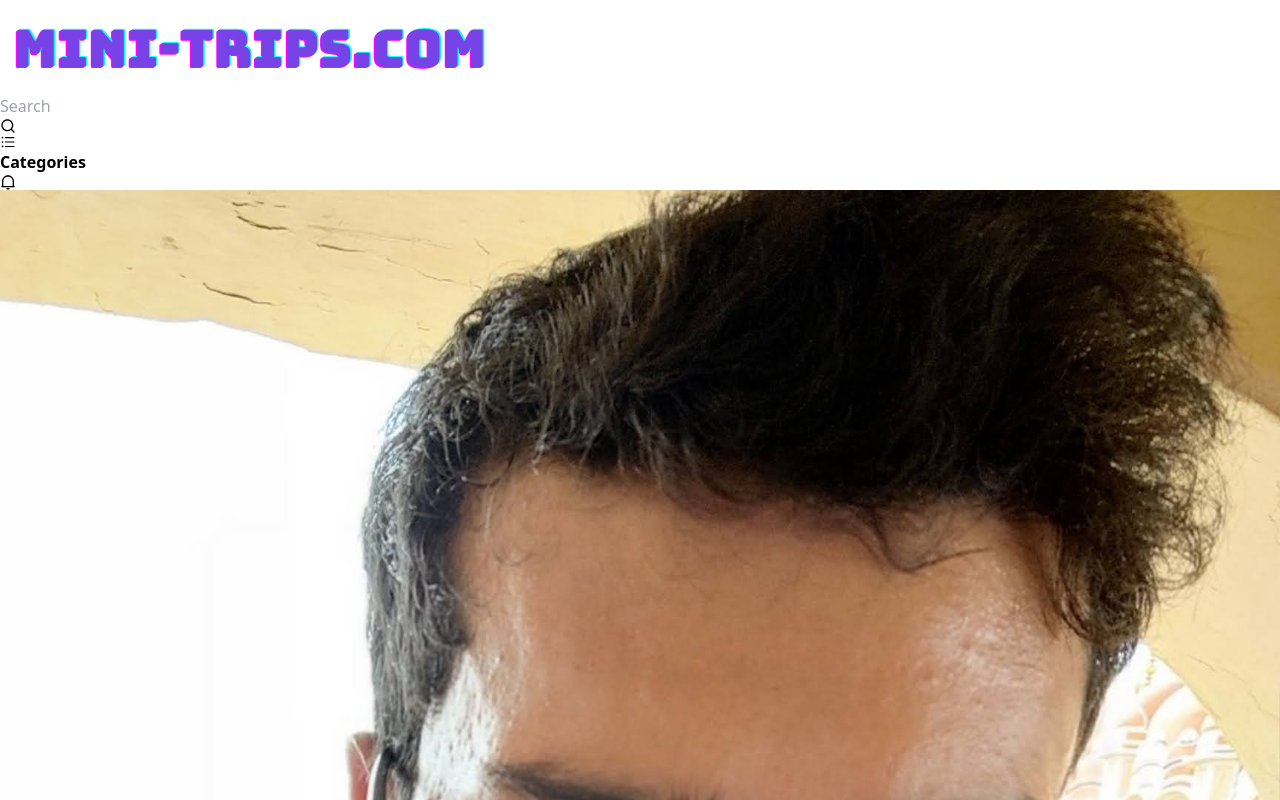
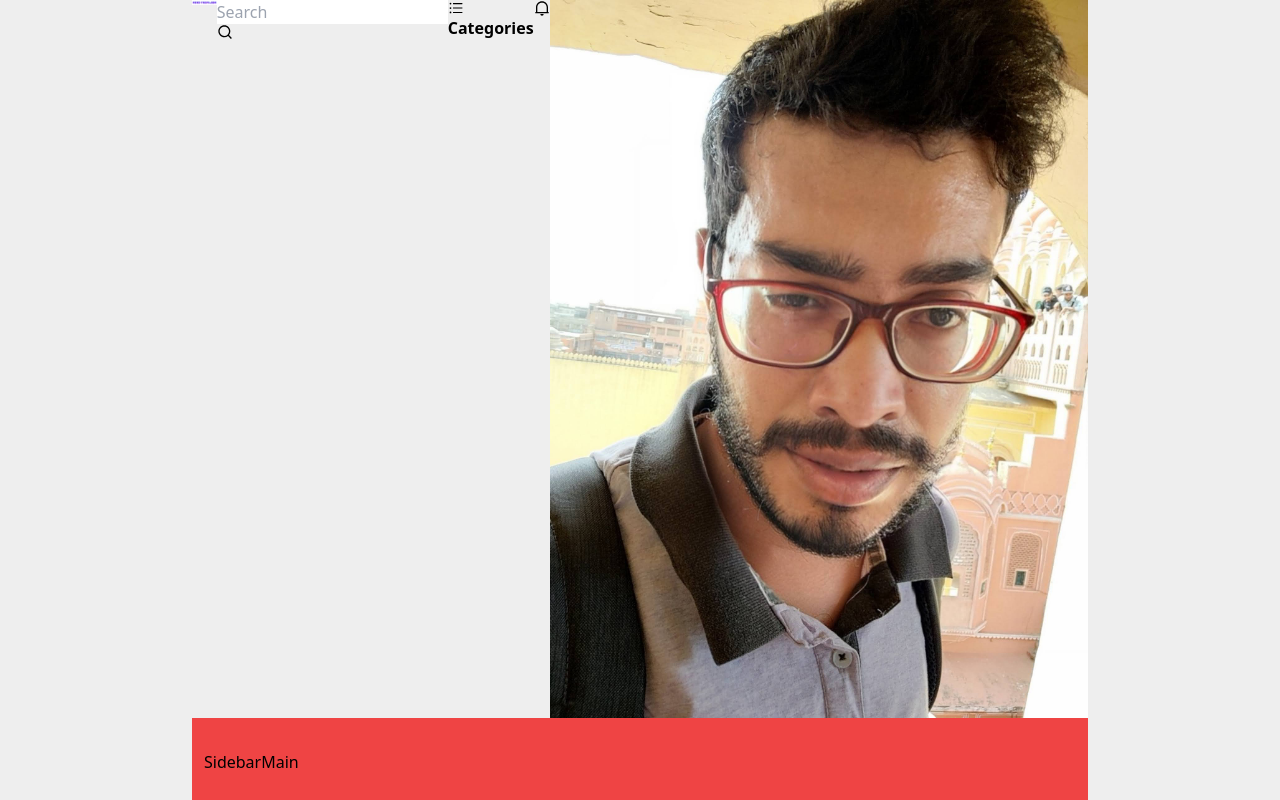
Before and after one commit to zFunx/orufy-tech-assignment, a Next.js app: page / in a window 1280 px wide. Shown: the top 800 px of the page. Built offline with nearby package versions, Linux system fonts and the light colour scheme.

Commit message:
Create layout

```diff
--- a/src/Components/Nav.tsx
+++ b/src/Components/Nav.tsx
@@ -10,7 +10,7 @@ import { RiNotification2Line } from 'react-icons/ri'
 
 function Nav() {
     return (
-        <div className="shadow-xl p-3">
+        <div className="shadow-xl p-3 bg-white">
             <div className="max-w-4xl mx-auto flex justify-between items-center">
                 <div className='flex'>
                     <Link href="https://mini-trips.com" target="_blank"><img alt="logo" src={logo.src} className="h-8" /></Link>
--- a/src/pages/_app.tsx
+++ b/src/pages/_app.tsx
@@ -7,6 +7,8 @@ import Nav from '@/Components/Nav'
 export default function App({ Component, pageProps }: AppProps) {
   return (<div>
     <Nav />
-    <Component {...pageProps} />
+    <div className='bg-red-500 max-w-4xl mx-auto px-3 py-8'>
+      <Component {...pageProps} />
+    </div>
   </div>)
 }
--- a/src/pages/index.tsx
+++ b/src/pages/index.tsx
@@ -1,5 +1,12 @@
 export default function Home() {
   return (
-    <div>New </div>
+    <div className="flex">
+      <div>
+        Sidebar
+      </div>
+      <div className="flex-1">
+        Main
+      </div>
+    </div>
   )
 }
--- a/src/styles/globals.css
+++ b/src/styles/globals.css
@@ -1,3 +1,7 @@
 @tailwind base;
 @tailwind components;
 @tailwind utilities;
+
+body{
+    background-color: #eee;
+}
```
